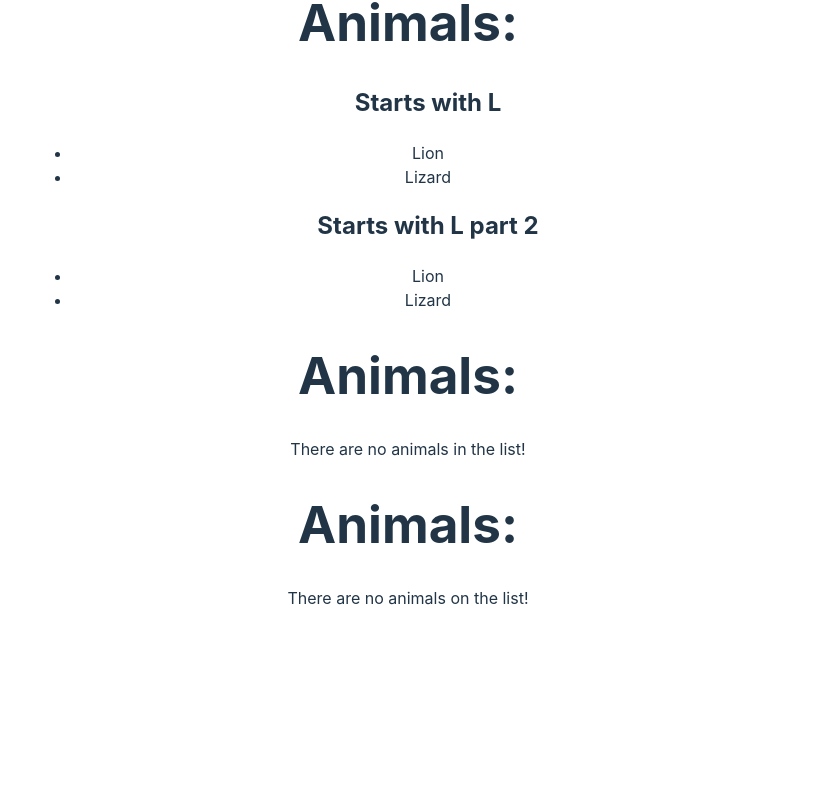
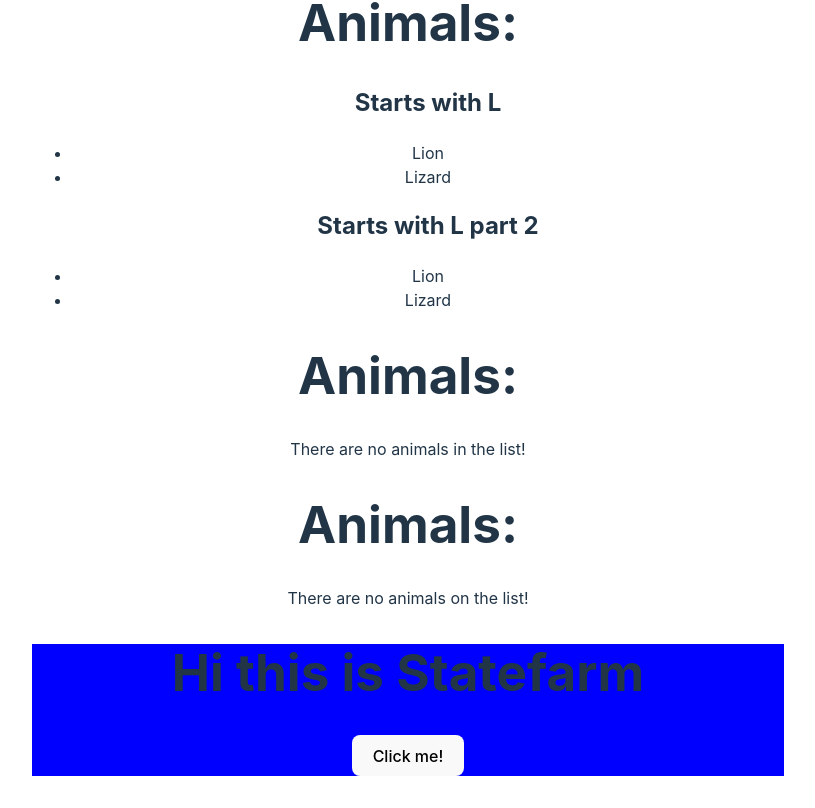
Before and after one commit to Figby222/my-first-react-app, a React (Vite) app: page / in a window 1280 px wide. Shown: the part 2003-2811 px from the top of the page, without its empty margins (232-1047 px from the left). Before the commit the page ends 2645 px from the top, so only its background shows below. Built offline with nearby package versions, Linux system fonts and the light colour scheme.

Commit message:
Add and display State

```diff
--- /dev/null
+++ b/src/components/State.css
@@ -0,0 +1,7 @@
+.blue {
+    background-color: blue;
+}
+
+.red {
+    background-color: red;
+}
--- /dev/null
+++ b/src/components/State.jsx
@@ -0,0 +1,24 @@
+import './State.css';
+import { useState } from "react";
+
+function State() {
+    const [ currentColor, setColor ] = useState("blue");
+
+    const handleColor = function() {
+        if (currentColor === "blue") {
+            setColor("red");
+            return;
+        }
+
+        setColor("blue");
+    }
+
+    return (
+        <div className={currentColor}>
+            <h1>Hi this is Statefarm</h1>
+            <button onClick={handleColor}>Click me!</button>
+        </div>
+    )
+}
+
+export default State;
--- a/src/main.jsx
+++ b/src/main.jsx
@@ -15,6 +15,7 @@
 import ConditionalProps from './components/ConditionalProps.jsx';
 import EmptyList from './components/EmptyList.jsx';
 import EmptyListTernaries from './components/EmptyListTernaries.jsx';
+import State from './components/State.jsx';
 
 ReactDOM.createRoot(document.getElementById('root')).render(
   <React.StrictMode>
@@ -31,5 +32,6 @@
     <ConditionalProps />
     <EmptyList />
     <EmptyListTernaries />
+    <State />
   </React.StrictMode>,
 )
```
